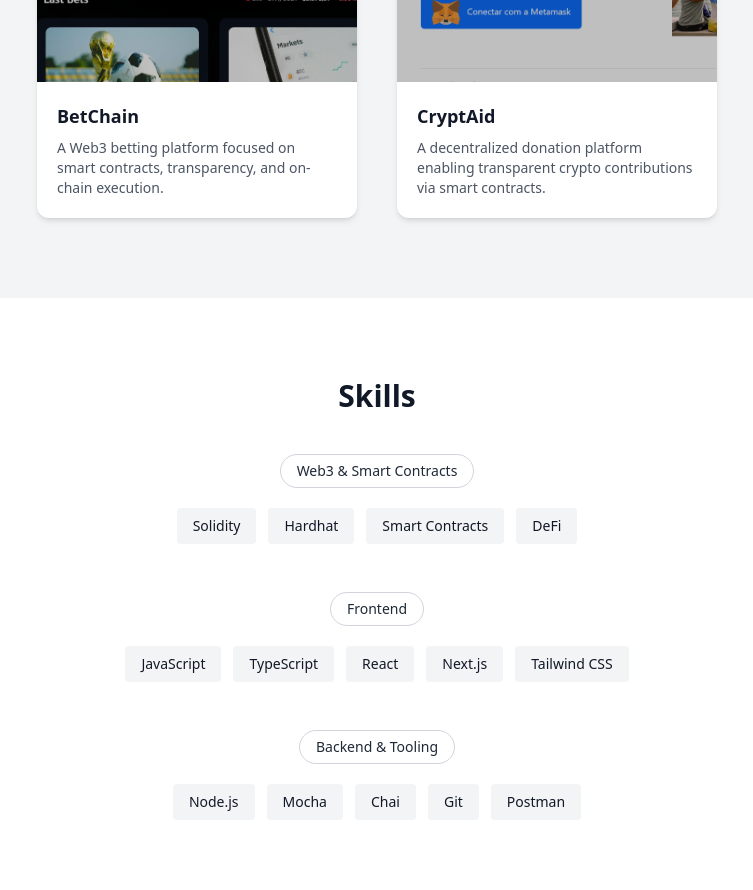
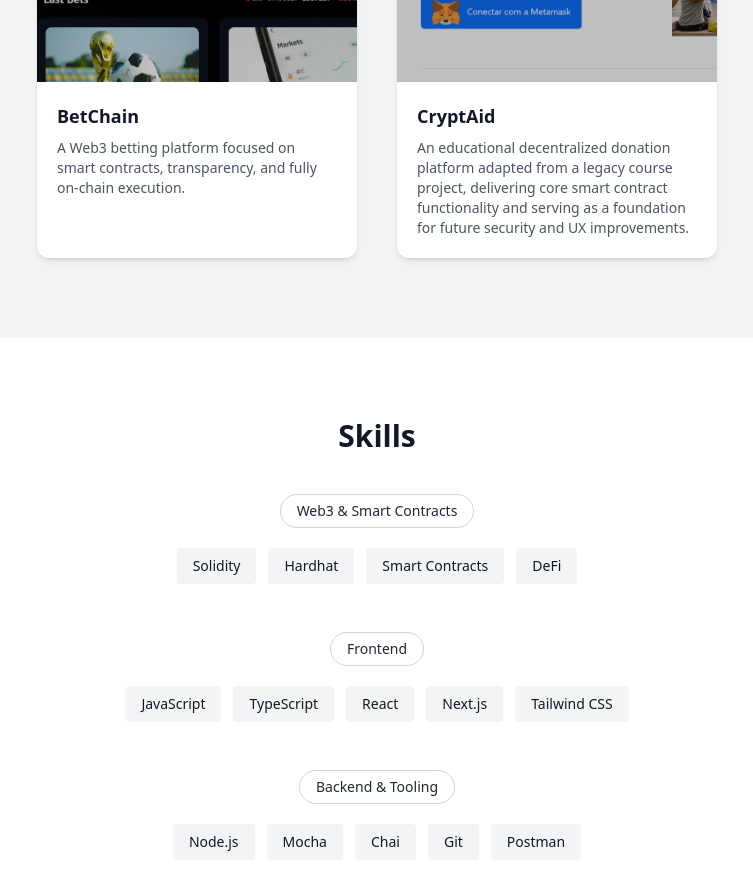
Before and after one commit to victoradauto1/portifolio, a React (Vite) app: page / in a window 1280 px wide. Shown: the part 1580-2470 px from the top of the page, without its empty margins (263-1016 px from the left). Built offline with nearby package versions, Linux system fonts and the light colour scheme.

Commit message:
feat: enhance projects section with interactive cards and refine skills layout

```diff
--- a/src/sections/Projects.jsx
+++ b/src/sections/Projects.jsx
@@ -4,14 +4,14 @@ const projects = [
   {
     title: "BetChain",
     description:
-      "A Web3 betting platform focused on smart contracts, transparency, and on-chain execution.",
+      "A Web3 betting platform focused on smart contracts, transparency, and fully on-chain execution.",
     image: "/projects/betchain.png",
     url: "https://bet-chain.vercel.app/",
   },
   {
     title: "CryptAid",
     description:
-      "A decentralized donation platform enabling transparent crypto contributions via smart contracts.",
+      "An educational decentralized donation platform adapted from a legacy course project, delivering core smart contract functionality and serving as a foundation for future security and UX improvements.",
     image: "/projects/cryptaid.png",
     url: "https://crypt-aid.vercel.app/",
   },
```
